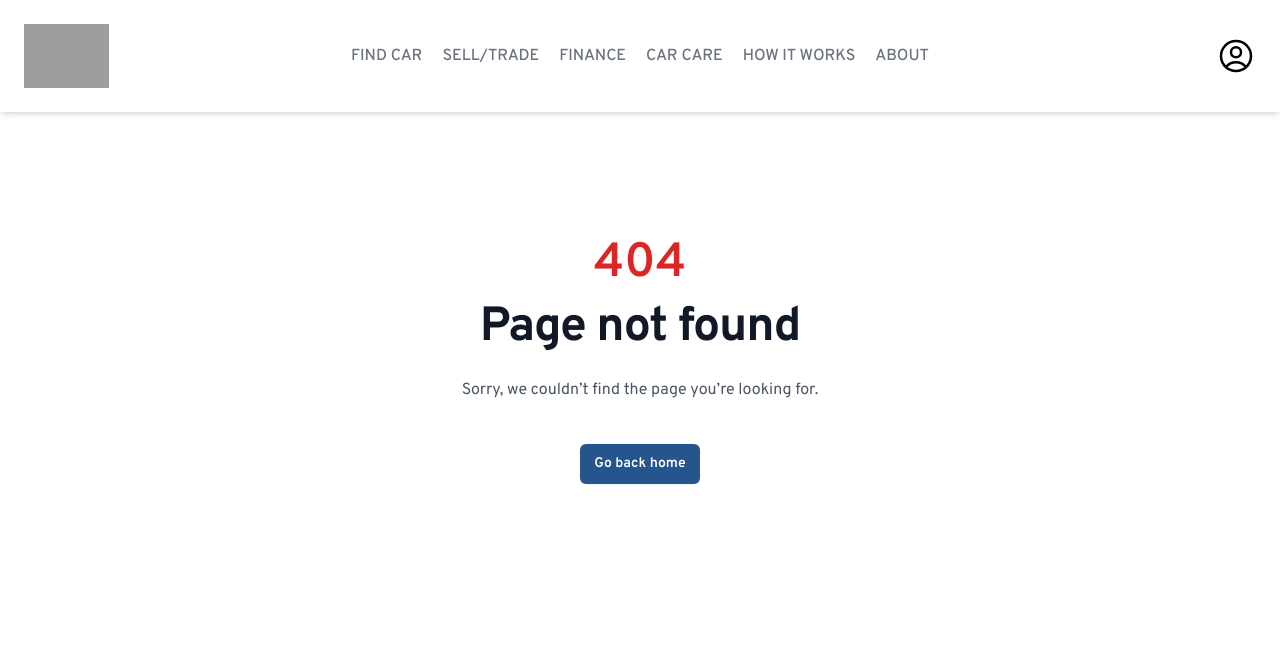
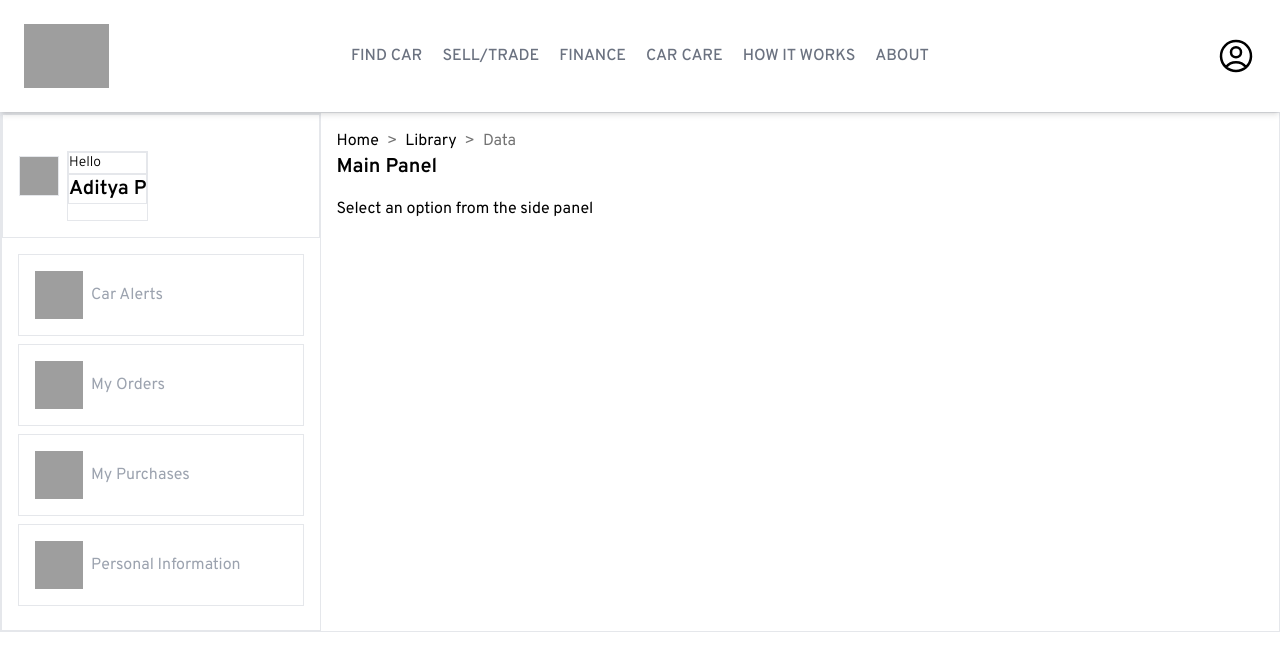
Before and after one commit to salman170/driftly, a React (Create React App) app: page /dashboard in a window 1280 px wide. Before the commit this address had no page. Shown: the top 670 px of the page. Built offline with nearby package versions, Linux system fonts and the light colour scheme; grey boxes are pictures that could not be loaded.

Commit message:
11-dec-2023

```diff
--- a/src/App.jsx
+++ b/src/App.jsx
@@ -13,6 +13,7 @@ import Finance from './screen/Finance/Finance';
 import Sell from './screen/Sell/Sell';
 import ExperienceCenter from './screen/About/ExperienceCenter';
 import Compare from './screen/Compare/Compare';
+import Dashboard from './screen/Dashboard/Dashboard';
 
 function App() {
   return (
@@ -27,6 +28,7 @@ function App() {
           <Route exact path='/car-care' element={<CarCare />} />
           <Route exact path='/login' element={<Login />} />
           <Route exact path='/about' element={<About />} />
+          <Route exact path='/dashboard' element={<Dashboard />} />
           <Route
             exact
             path='/experience-center'
--- /dev/null
+++ b/src/screen/Dashboard/Dashboard.js
@@ -0,0 +1,25 @@
+// App.js
+import React, { useState } from 'react';
+import SidePanel from './SidePanel';
+import MainPanel from './MainPanel';
+import Header from '../../others/Header';
+
+const Dashboard = () => {
+  const [selectedOption, setSelectedOption] = useState(null);
+
+  const handleOptionClick = (option) => {
+    setSelectedOption(option);
+  };
+
+  return (
+    <>
+      <Header />
+      <div className='container mx-auto flex border'>
+        <SidePanel onOptionClick={handleOptionClick} />
+        <MainPanel selectedOption={selectedOption} />
+      </div>
+    </>
+  );
+};
+
+export default Dashboard;
--- /dev/null
+++ b/src/screen/Dashboard/MainPanel.js
@@ -0,0 +1,115 @@
+// MainPanel.js
+import React from 'react';
+
+const MainPanel = ({ selectedOption }) => {
+  const renderContent = () => {
+    switch (selectedOption) {
+      case 'Car Alerts':
+        return (
+          <>
+            <img
+              src='https://www.techniques-ingenieur.fr/actualite/wp-content/uploads/2015/10/google-doodle1024-1024x300.jpg'
+              alt='Placeholder'
+              className='w-full h-64 object-cover mb-4'
+            />
+            <p className='text-lg'>Car Alerts Side Panel</p>
+          </>
+        );
+      case 'My Orders':
+        return (
+          <div>
+            <img
+              src='https://www.techniques-ingenieur.fr/actualite/wp-content/uploads/2015/10/google-doodle1024-1024x300.jpg'
+              alt='Placeholder'
+              className='w-full h-64 object-cover mb-4'
+            />
+            <p className='text-lg'>My Orders Side Panel</p>
+          </div>
+        );
+      case 'My Purchases':
+        return (
+          <div>
+            <img
+              src='https://www.techniques-ingenieur.fr/actualite/wp-content/uploads/2015/10/google-doodle1024-1024x300.jpg'
+              alt='Placeholder'
+              className='w-full h-64 object-cover mb-4'
+            />
+            <p className='text-lg'>My Purchases Side Panel</p>
+          </div>
+        );
+      case 'Personal Information':
+        return (
+          <div>
+            <img
+              src='https://www.techniques-ingenieur.fr/actualite/wp-content/uploads/2015/10/google-doodle1024-1024x300.jpg'
+              alt='Placeholder'
+              className='w-full h-64 object-cover mb-4'
+            />
+            <p className='text-lg'>Personal Information Side Panel</p>
+          </div>
+        );
+      default:
+        return (
+          <>
+            <div>Select an option from the side panel</div>
+          </>
+        );
+    }
+  };
+
+  return (
+    <div className='flex-1 p-4'>
+      <Seperator />
+      <h2 className='text-xl font-semibold mb-4'>Main Panel</h2>
+      {renderContent()}
+    </div>
+  );
+};
+
+const Seperator = () => {
+  return (
+    <>
+      <nav class='bg-grey-light w-full rounded-md'>
+        <ol class='list-reset flex'>
+          <li>
+            <a
+              href='#'
+              class='text-primary transition duration-150 ease-in-out hover:text-primary-600 focus:text-primary-600 active:text-primary-700 dark:text-primary-400 dark:hover:text-primary-500 dark:focus:text-primary-500 dark:active:text-primary-600'
+            >
+              Home
+            </a>
+          </li>
+          <li>
+            <span class='mx-2 text-neutral-500 dark:text-neutral-400'>
+              &gt;
+            </span>
+          </li>
+          <li>
+            <a
+              href='#'
+              class='text-primary transition duration-150 ease-in-out hover:text-primary-600 focus:text-primary-600 active:text-primary-700 dark:text-primary-400 dark:hover:text-primary-500 dark:focus:text-primary-500 dark:active:text-primary-600'
+            >
+              Library
+            </a>
+          </li>
+          <li>
+            <span class='mx-2 text-neutral-500 dark:text-neutral-400'>
+              &gt;
+            </span>
+          </li>
+          <li class='text-neutral-500 dark:text-neutral-400'>Data</li>
+        </ol>
+      </nav>
+    </>
+  );
+};
+
+
+const myOrdersPanel = () => {
+  return (
+    <>
+
+    </>
+  );
+}
+export default MainPanel;
--- /dev/null
+++ b/src/screen/Dashboard/SidePanel.js
@@ -0,0 +1,64 @@
+// SidePanel.js
+import React from 'react';
+
+const SidePanel = ({ onOptionClick }) => {
+  const options = [
+    {
+      label: 'Car Alerts',
+      iconSrc:
+        'https://images-saboomaruti-in.s3.ap-south-1.amazonaws.com/driftly/icons/car-alerts.webp',
+    },
+    {
+      label: 'My Orders',
+      iconSrc:
+        'https://images-saboomaruti-in.s3.ap-south-1.amazonaws.com/driftly/icons/my-orders.webp',
+    },
+    {
+      label: 'My Purchases',
+      iconSrc:
+        'https://images-saboomaruti-in.s3.ap-south-1.amazonaws.com/driftly/icons/my-purchases.webp',
+    },
+    {
+      label: 'Personal Information',
+      iconSrc:
+        'https://images-saboomaruti-in.s3.ap-south-1.amazonaws.com/driftly/icons/personal-information.webp',
+    },
+  ];
+
+  return (
+    <div className='w-1/4  border'>
+      <div className='flex items-center border p-4'>
+        <img
+          src='https://images-saboomaruti-in.s3.ap-south-1.amazonaws.com/driftly/icons/driftly-dummy-profile-picture.webp'
+          alt=''
+          className='w-10 h-10 mr-2 border'
+        />
+        <div className='border mt-5'>
+          <div className='text-sm font-light border'>Hello</div>
+          <h2 className='text-xl font-semibold mb-4 border'>Aditya P</h2>
+        </div>
+      </div>
+
+      <div className='p-4 mx-auto'>
+        <ul className=''>
+          {options.map(({ label, iconSrc }) => (
+            <li
+              key={label}
+              onClick={() => onOptionClick(label)}
+              className='cursor-pointer flex items-center mb-2 text-gray-400 no-underline border p-4 transition-transform transform hover:text-black hover:scale-105'
+            >
+              <img
+                src={iconSrc}
+                alt={`icon-${label}`}
+                className='w-12 h-12 mr-2'
+              />
+              {label}
+            </li>
+          ))}
+        </ul>
+      </div>
+    </div>
+  );
+};
+
+export default SidePanel;
```
